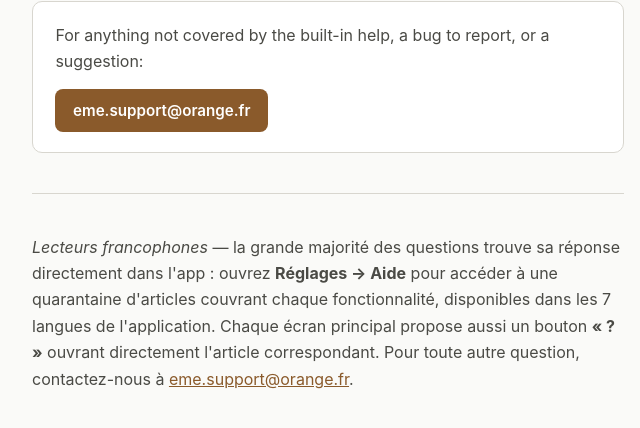
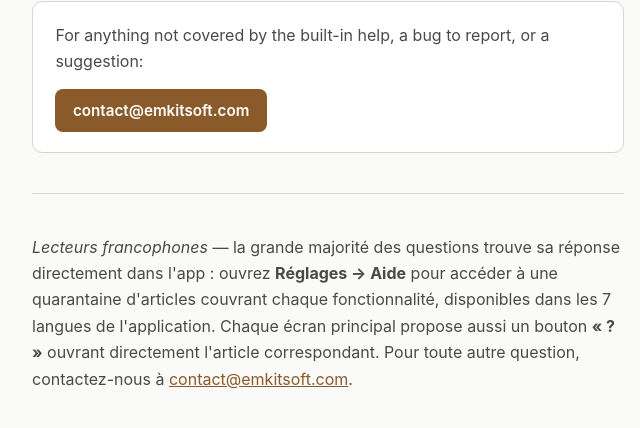
Before and after one commit to eme-support/myPassionCollection-privacy, a plain HTML site: page support.html in a window 1280 px wide. Shown: the part 328-756 px from the top of the page, 312-952 px from the left. Drawn offline with Linux system fonts and the light colour scheme.

Commit message:
Add files via upload

```diff
--- a/support.html
+++ b/support.html
@@ -84,7 +84,7 @@
 <h2>Contact us directly</h2>
 <div class="card">
   <p>For anything not covered by the built-in help, a bug to report, or a suggestion:</p>
-  <a class="button" href="mailto:eme.support@orange.fr">eme.support@orange.fr</a>
+  <a class="button" href="mailto:contact@emkitsoft.com">contact@emkitsoft.com</a>
 </div>
 
 <hr>
@@ -94,7 +94,7 @@
 une quarantaine d'articles couvrant chaque fonctionnalité, disponibles dans les 7 langues de
 l'application. Chaque écran principal propose aussi un bouton <strong>« ? »</strong> ouvrant
 directement l'article correspondant. Pour toute autre question, contactez-nous à
-<a href="mailto:eme.support@orange.fr">eme.support@orange.fr</a>.</p>
+<a href="mailto:contact@emkitsoft.com">contact@emkitsoft.com</a>.</p>
 
 </main>
 </body>
```
